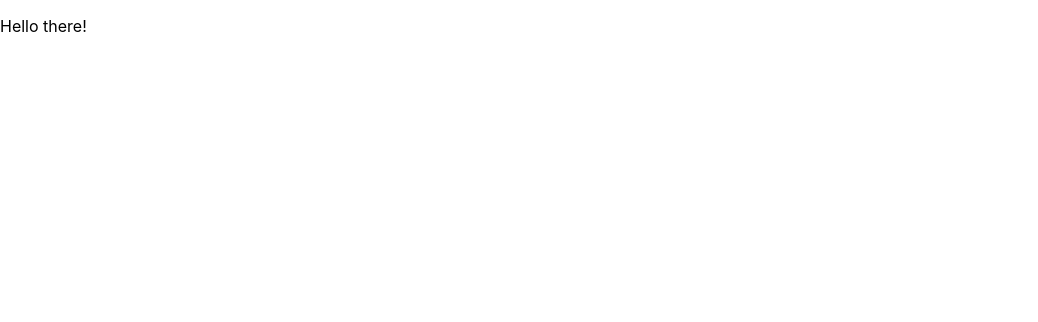
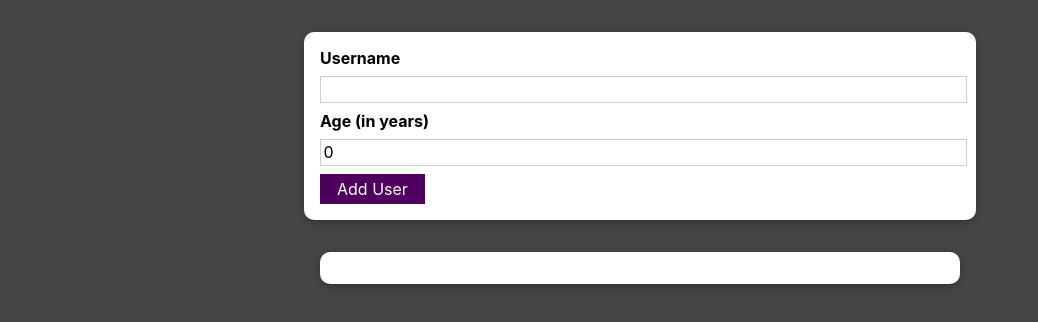
Before and after one commit to GimpFather/typescript-course, a React (Create React App) app: page / in a window 1280 px wide. Shown: the top 322 px of the page, without its empty margins (0-1038 px from the left). Built offline with nearby package versions, Linux system fonts and the light colour scheme.

Commit message:
error with onAddUser prop pass

```diff
--- a/src/App.tsx
+++ b/src/App.tsx
@@ -1,9 +1,25 @@
+import { useState } from "react";
 import "./components/css/App.css";
 
+import { User } from "./utilities/models/types";
+import { IAddUserHandler } from "./utilities/models/interfaces";
+
+import AddUser from "./components/tsx/Users/AddUser";
+import UsersList from "./components/tsx/Users/UsersList";
+
 function App() {
+	const [usersList, setUsersList] = useState<User[]>([]);
+
+	const addUserHandler = ({ userName, userAge }: IAddUserHandler) => {
+		setUsersList((prevState: User[]) => {
+			return [...prevState, { name: userName, age: userAge }];
+		});
+	};
+
 	return (
 		<div>
-			<p>Hello there!</p>
+			<AddUser onAddUser={addUserHandler}></AddUser>
+			<UsersList users={usersList}></UsersList>
 		</div>
 	);
 }
--- a/src/components/css/App.css
+++ b/src/components/css/App.css
@@ -0,0 +1,72 @@
+body {
+	background-color: #464545;
+}
+
+.card {
+	background-color: white;
+	box-shadow: 0 2px 8px rgba(0, 0, 0, 0.26);
+	border-radius: 10px;
+}
+
+.input {
+	margin: 2rem auto;
+	padding: 1rem;
+	width: 90%;
+	max-width: 40rem;
+}
+
+.input label {
+	display: block;
+	font-weight: bold;
+	margin-bottom: 0.5rem;
+}
+
+.input input {
+	font: inherit;
+	display: block;
+	width: 100%;
+	border: 1px solid #ccc;
+	padding: 0.15rem;
+	margin-bottom: 0.5rem;
+}
+
+.input input:focus {
+	outline: none;
+	border-color: #4f005f;
+}
+
+.button {
+	font: inherit;
+	border: 1px solid #4f005f;
+	background: #4f005f;
+	color: white;
+	padding: 0.25rem 1rem;
+	cursor: pointer;
+}
+
+.button:hover,
+.button:active {
+	background: #741188;
+	border-color: #741188;
+}
+
+.button:focus {
+	outline: none;
+}
+
+.users {
+	margin: 2rem auto;
+	width: 90%;
+	max-width: 40rem;
+}
+
+.users ul {
+	list-style: none;
+	padding: 1rem;
+}
+
+.users li {
+	border: 1px solid #ccc;
+	margin: 0.5rem 0;
+	padding: 0.5rem;
+}
--- /dev/null
+++ b/src/components/tsx/UI/Button.tsx
@@ -0,0 +1,17 @@
+import React, { MouseEventHandler } from "react";
+
+interface IAddUser {
+	children: React.ReactNode;
+	type: "button" | "submit" | "reset" | undefined;
+	// onClick: React.MouseEventHandler;
+}
+
+const Button = ({ children, type }: IAddUser) => {
+	return (
+		<button className="button" type={type}>
+			{children}
+		</button>
+	);
+};
+
+export default Button;
--- /dev/null
+++ b/src/components/tsx/UI/Card.tsx
@@ -0,0 +1,12 @@
+import React from "react";
+
+interface ICard {
+	children: React.ReactNode;
+	className: string;
+}
+
+const Card = (props: ICard) => {
+	return <div className={`${props.className} card`}>{props.children}</div>;
+};
+
+export default Card;
--- /dev/null
+++ b/src/components/tsx/Users/AddUser.tsx
@@ -0,0 +1,65 @@
+import React, { useState } from "react";
+
+import validateByLength from "../../../utilities/validateByLength";
+import { IAddUserHandler } from "../../../utilities/models/interfaces";
+import { User } from "../../../utilities/models/types";
+
+import Card from "../UI/Card";
+import Button from "../UI/Button";
+
+interface IAddUser {
+	onAddUser: ({ userName, userAge }: IAddUserHandler) => void;
+}
+
+const AddUser = ({ onAddUser }: IAddUser) => {
+	const [enteredUserName, setEnteredUserName] = useState<string>("");
+	const [enteredAge, setEnteredAge] = useState<number>(0);
+
+	const submitHandler = (event: React.FormEvent<HTMLFormElement>) => {
+		event.preventDefault();
+
+		if (
+			validateByLength({ valueToValidate: enteredUserName }) ||
+			validateByLength({ valueToValidate: enteredAge })
+		)
+			return;
+		if (enteredAge < 1) {
+			return;
+		}
+		onAddUser();
+		setEnteredAge(0);
+		setEnteredUserName("");
+	};
+
+	const usernameChangeHandler = (event: React.FormEvent<HTMLInputElement>) => {
+		setEnteredUserName(event.currentTarget.value);
+	};
+
+	const ageChangeHandler = (event: React.FormEvent<HTMLInputElement>) => {
+		setEnteredAge(event.currentTarget.valueAsNumber);
+	};
+
+	return (
+		<Card className="input">
+			<form onSubmit={submitHandler}>
+				<label htmlFor="username-input">Username</label>
+				<input
+					id="username-input"
+					type="text"
+					value={enteredUserName}
+					onChange={usernameChangeHandler}
+				></input>
+				<label htmlFor="age-input">Age (in years)</label>
+				<input
+					id="age-input"
+					type="number"
+					value={enteredAge}
+					onChange={ageChangeHandler}
+				></input>
+				<Button type="submit">Add User</Button>
+			</form>
+		</Card>
+	);
+};
+
+export default AddUser;
--- /dev/null
+++ b/src/components/tsx/Users/UsersList.tsx
@@ -0,0 +1,23 @@
+import React from "react";
+import { User } from "../../../utilities/models/types";
+import Card from "../UI/Card";
+
+interface IUsersList {
+	users: User[];
+}
+
+const UsersList = ({ users }: IUsersList) => {
+	return (
+		<Card className="users">
+			<ul>
+				{users.map((user) => (
+					<li>
+						{user.name} ({user.age})
+					</li>
+				))}
+			</ul>
+		</Card>
+	);
+};
+
+export default UsersList;
--- /dev/null
+++ b/src/utilities/models/interfaces.ts
@@ -0,0 +1,4 @@
+export interface IAddUserHandler {
+	userName: string;
+	userAge: number;
+}
--- /dev/null
+++ b/src/utilities/models/types.ts
@@ -0,0 +1 @@
+export type User = { name: string; age: number };
--- /dev/null
+++ b/src/utilities/validateByLength.ts
@@ -0,0 +1,10 @@
+interface IValidateByLength {
+	valueToValidate: string | number;
+}
+
+const validateByLength = ({ valueToValidate }: IValidateByLength): boolean => {
+	if (valueToValidate.toLocaleString().trim().length === 0) return true;
+	else return false;
+};
+
+export default validateByLength;
```
Also changed, not shown: src/components/tsx/UI/Component.tsx (added, +7 -0 lines).
